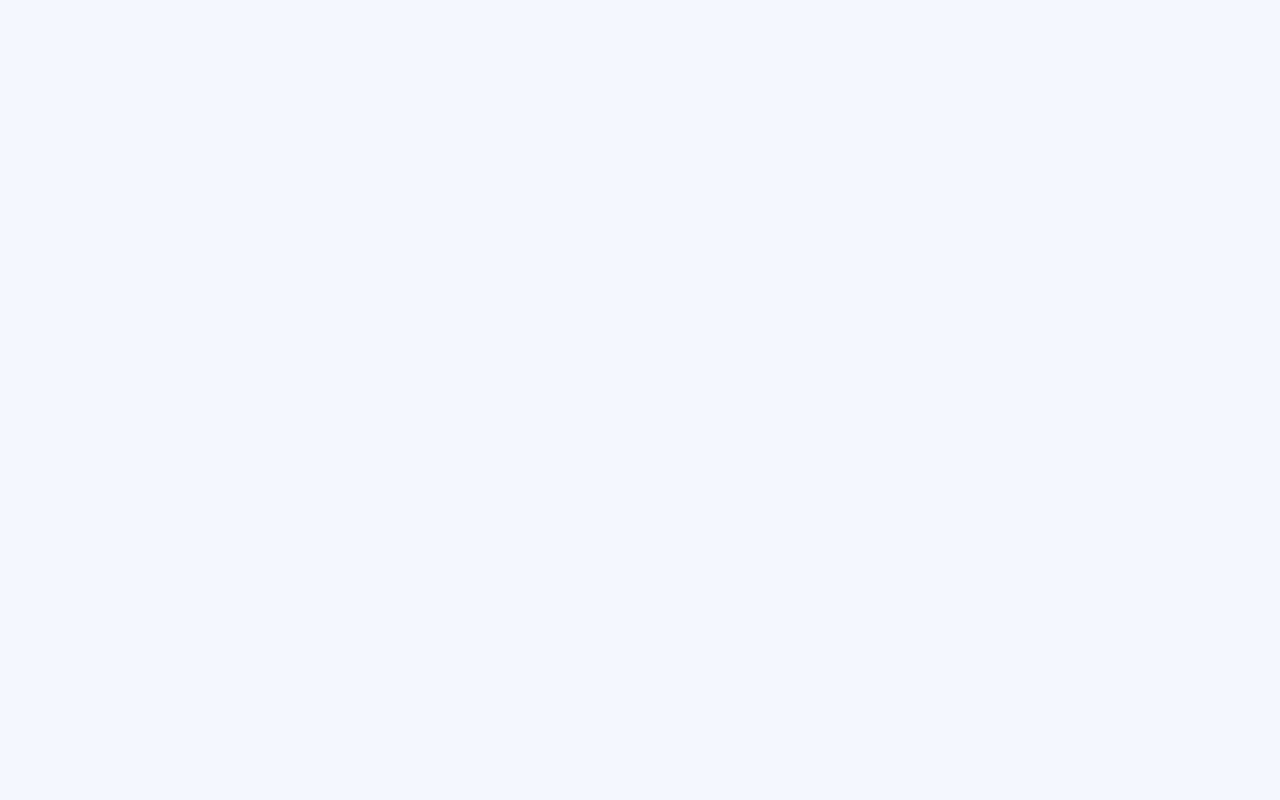
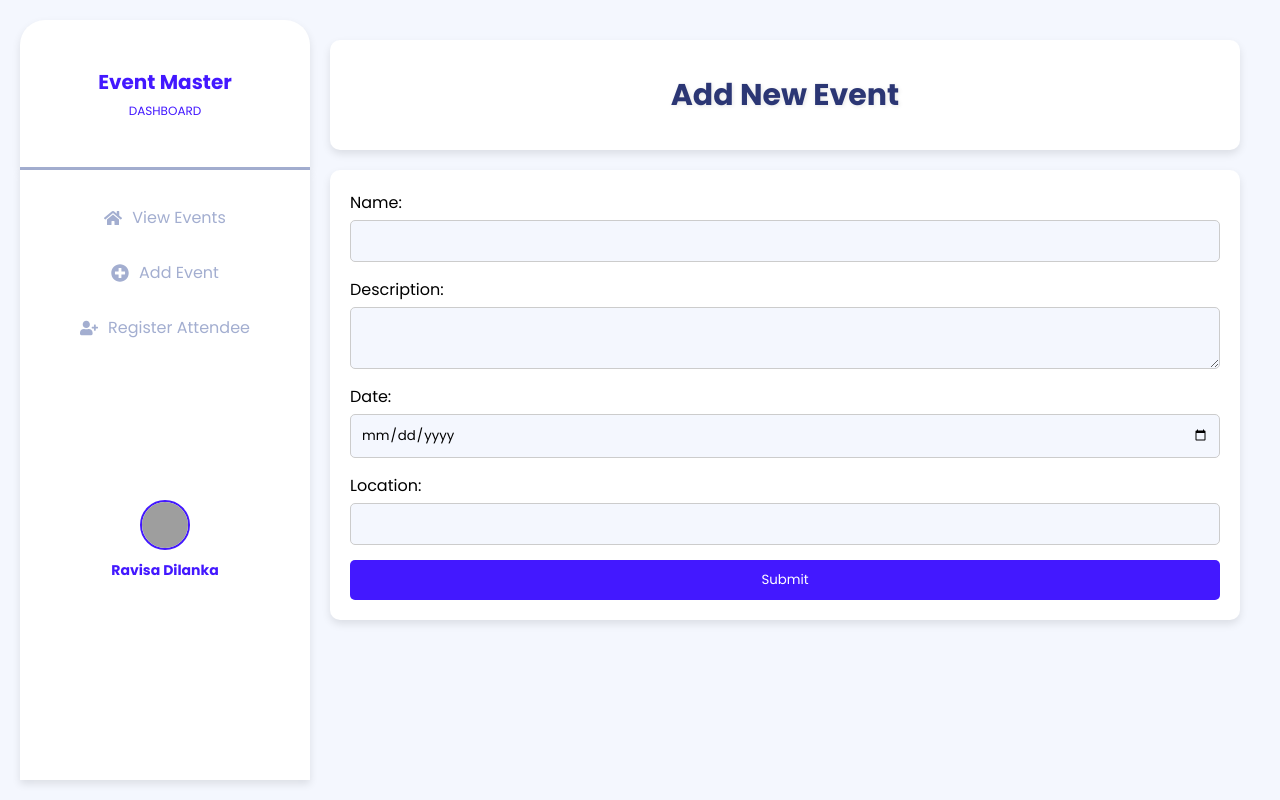
Before and after one commit to Ravisadilanka/Event_Management_System, a React (Vite) app in the folder Frontend/: page /addevent in a window 1280 px wide. Before the commit this address had no page. Built offline with nearby package versions, Linux system fonts and the light colour scheme; grey boxes are pictures that could not be loaded.

Commit message:
Created add an event page

```diff
--- a/Frontend/src/App.jsx
+++ b/Frontend/src/App.jsx
@@ -3,6 +3,7 @@ import { BrowserRouter as Router, Route, Routes, BrowserRouter } from "react-rou
 import Home from "./pages/home/Home";
 import Events from "./pages/events/Events";
 import ViewEvent from "./pages/viewEvent/ViewEvent";
+import AddEvent from "./pages/addEvent/AddEvent";
 
 function App() {
   return (
@@ -11,6 +12,7 @@ function App() {
         <Route path="/" element={<Home />}></Route>
         <Route path="/events" element={<Events />}></Route>
         <Route path="/events/:id" element={<ViewEvent />}></Route>
+        <Route path="/addevent" element={<AddEvent />}></Route>
       </Routes>
     </BrowserRouter>
   );
--- a/Frontend/src/components/sidemenu/Sidemenu.jsx
+++ b/Frontend/src/components/sidemenu/Sidemenu.jsx
@@ -9,9 +9,15 @@ const Sidemenu = () => {
   function handleViewEvents(){
     navigate('/events')
   }
+
   function handleNavigate(){
     navigate('/')
   }
+
+  function handleAddEvent(){
+    navigate('/addevent')
+  }
+
   return (
     <div className="sidemenu-container">
       <div className="sidemenu-header">
@@ -24,9 +30,9 @@ const Sidemenu = () => {
             <FaHome className="sidemenu-icon" />
             View Events
           </li>
-          <li className="sidemenu-item">
+          <li className="sidemenu-item" onClick={handleAddEvent}>
             <FaPlusCircle className="sidemenu-icon" />
-            Add Events
+            Add Event
           </li>
           <li className="sidemenu-item">
             <FaUserPlus className="sidemenu-icon" />
--- /dev/null
+++ b/Frontend/src/pages/addEvent/AddEvent.css
@@ -0,0 +1,72 @@
+.addevent-container {
+    display: flex;
+    padding: 20px;
+  }
+
+  .addevent-container-right {
+    flex: 1;
+    padding: 20px;
+    height: 95vh;
+    overflow-y: auto;
+  }
+  .addevent {
+    background-color: white;
+    border-radius: 10px;
+    box-shadow: 0 4px 8px rgba(0, 0, 0, 0.1);
+    padding: 20px;
+  }
+
+  .addevent form {
+    display: flex;
+    flex-direction: column;
+    gap: 15px;
+  }
+
+  .addevent label {
+    display: flex;
+    flex-direction: column;
+    gap: 5px;
+  }
+
+  .addevent input,
+  .addevent textarea {
+    padding: 10px;
+    border: 1px solid #ccc;
+    border-radius: 5px;
+  }
+
+  .attendee-form {
+    margin-bottom: 15px;
+  }
+
+  .attendee-form label {
+    display: flex;
+    flex-direction: column;
+    gap: 5px;
+  }
+
+  .addevent button {
+    background-color: #4318FF;
+    color: white;
+    border: none;
+    border-radius: 5px;
+    padding: 10px;
+    cursor: pointer;
+    transition: background-color 0.3s ease;
+  }
+
+  .addevent button:hover {
+    background-color: #2B3674;
+  }
+
+  .attendee-form button {
+    background-color: #FF4D4D;
+    border: none;
+    padding: 5px;
+    color: white;
+    cursor: pointer;
+  }
+
+  .attendee-form button:hover {
+    background-color: #CC0000;
+  }
--- /dev/null
+++ b/Frontend/src/pages/addEvent/AddEvent.jsx
@@ -0,0 +1,94 @@
+import React, { useState } from "react";
+import Sidemenu from "../../components/sidemenu/Sidemenu";
+import "./AddEvent.css";
+
+const AddEvent = () => {
+  const [event, setEvent] = useState({
+    name: "",
+    description: "",
+    date: "",
+    location: "",
+    attendees: [{ name: "", email: "" }]
+  });
+
+  const handleChange = (e) => {
+    const { name, value } = e.target;
+    setEvent((prevEvent) => ({
+      ...prevEvent,
+      [name]: value
+    }));
+  };
+
+  const handleAttendeeChange = (index, e) => {
+    const { name, value } = e.target;
+    const updatedAttendees = [...event.attendees];
+    updatedAttendees[index] = { ...updatedAttendees[index], [name]: value };
+    setEvent((prevEvent) => ({
+      ...prevEvent,
+      attendees: updatedAttendees
+    }));
+  };
+
+  const handleSubmit = (e) => {
+    e.preventDefault();
+    console.log("Event submitted:", event);
+    // Implement form submission logic here
+  };
+
+  return (
+    <div className="addevent-container">
+      <Sidemenu />
+      <div className="addevent-container-right">
+        <div className="hero-container">
+          <h1 className="hero-text">Add New Event</h1>
+        </div>
+        <div className="addevent">
+          <form onSubmit={handleSubmit}>
+            <label>
+              Name:
+              <input
+                type="text"
+                name="name"
+                value={event.name}
+                onChange={handleChange}
+                required
+              />
+            </label>
+            <label>
+              Description:
+              <textarea
+                name="description"
+                value={event.description}
+                onChange={handleChange}
+                required
+              />
+            </label>
+            <label>
+              Date:
+              <input
+                type="date"
+                name="date"
+                value={event.date}
+                onChange={handleChange}
+                required
+              />
+            </label>
+            <label>
+              Location:
+              <input
+                type="text"
+                name="location"
+                value={event.location}
+                onChange={handleChange}
+                required
+              />
+            </label>
+            <button type="submit">Submit</button>
+          </form>
+        </div>
+      </div>
+    </div>
+  );
+};
+
+export default AddEvent;
--- a/Frontend/src/pages/viewEvent/ViewEvent.css
+++ b/Frontend/src/pages/viewEvent/ViewEvent.css
@@ -8,20 +8,6 @@
     padding: 20px;
     height: 95vh;
     overflow-y: auto;
-  }
-
-  .hero-container {
-    background-color: #F4F7FE;
-    padding: 20px;
-    border-radius: 10px;
-    margin-bottom: 20px;
-  }
-
-  .hero-text {
-    font-size: 24px;
-    font-weight: bold;
-    color: #2B3674;
-    margin: 0;
   }
 
   .event-details {
```
